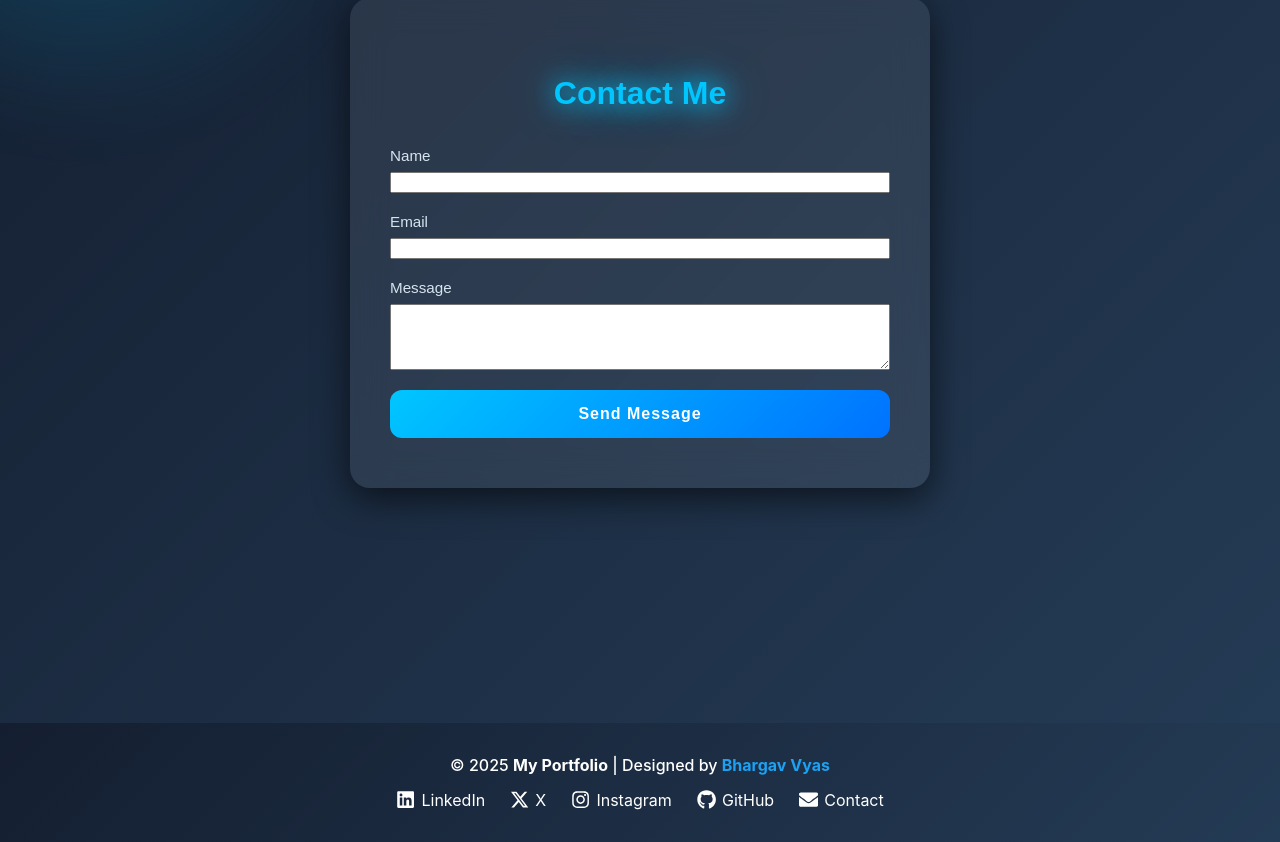
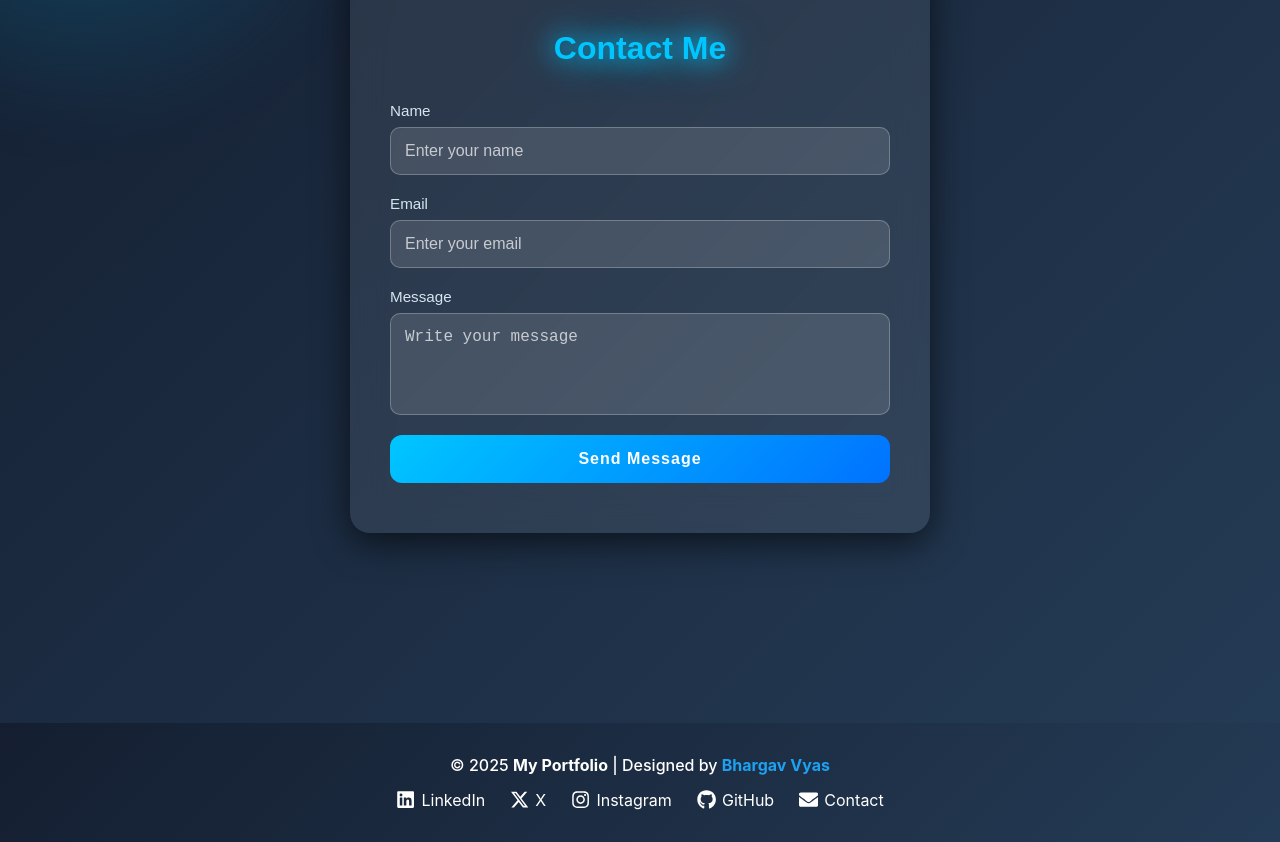
Before and after one commit to bhargav-vyas/Portfulio2025, a React (Create React App) app: page / in a window 1280 px wide. Shown: the part 4697-5539 px from the top of the page. Built offline with nearby package versions, Linux system fonts and the light colour scheme.

Commit message:
this are the changes in the code of the  css

```diff
--- a/src/components/Contact.js
+++ b/src/components/Contact.js
@@ -1,67 +1,44 @@
-// ContactForm.js
-import React, { useState } from "react";
-import emailjs from "emailjs-com";
+import React from "react";
 import "./Contact.css";
 
 const ContactForm = () => {
-  const [formData, setFormData] = useState({ name: "", email: "", message: "" });
-  const [sending, setSending] = useState(false);
-
-  const handleChange = (e) => {
-    setFormData(prev => ({ ...prev, [e.target.name]: e.target.value }));
-  };
-
-  const handleSubmit = async (e) => {
-    e.preventDefault();
-    setSending(true);
-
-    // Replace these with your EmailJS values
-    const SERVICE_ID = "your_service_id";
-    const TEMPLATE_ID = "your_template_id";
-    const USER_ID = "your_user_id_or_public_key";
-
-    // The template parameters must match what you created in EmailJS
-    const templateParams = {
-      user_name: formData.name,
-      user_email: formData.email,
-      message: formData.message,
-    };
-
-    try {
-      const result = await emailjs.send(SERVICE_ID, TEMPLATE_ID, templateParams, USER_ID);
-      console.log("EmailJS response:", result);
-      alert("Message sent! Check your email.");
-      setFormData({ name: "", email: "", message: "" });
-    } catch (error) {
-      console.error("EmailJS error:", error);
-      alert("Failed to send message. Try again later.");
-    } finally {
-      setSending(false);
-    }
-  };
-
   return (
     <section id="contact">
       <div className="contact-card">
         <h2 className="text-glow">Contact Me</h2>
-        <form onSubmit={handleSubmit}>
+        <form>
           <div className="form-group">
             <label htmlFor="name">Name</label>
-            <input name="name" id="name" value={formData.name} onChange={handleChange} required />
+            <input
+              type="text"
+              id="name"
+              className="form-control"
+              placeholder="Enter your name"
+            />
           </div>
 
           <div className="form-group">
             <label htmlFor="email">Email</label>
-            <input name="email" id="email" type="email" value={formData.email} onChange={handleChange} required />
+            <input
+              type="email"
+              id="email"
+              className="form-control"
+              placeholder="Enter your email"
+            />
           </div>
 
           <div className="form-group">
             <label htmlFor="message">Message</label>
-            <textarea name="message" id="message" rows="4" value={formData.message} onChange={handleChange} required />
+            <textarea
+              id="message"
+              rows="4"
+              className="form-control"
+              placeholder="Write your message"
+            ></textarea>
           </div>
 
-          <button type="submit" className="glow-btn" disabled={sending}>
-            {sending ? "Sending..." : "Send Message"}
+          <button type="submit" className="glow-btn">
+            Send Message
           </button>
         </form>
       </div>
```
